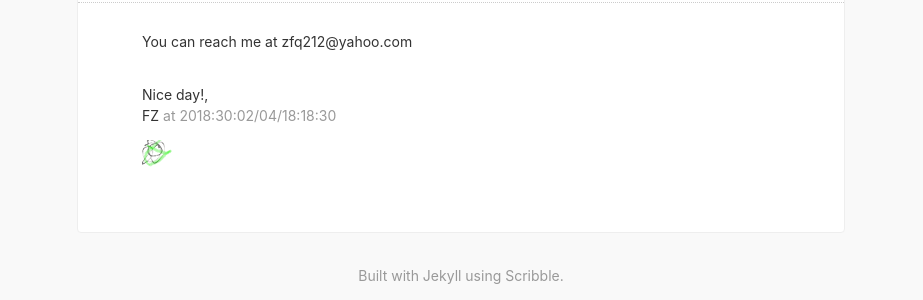
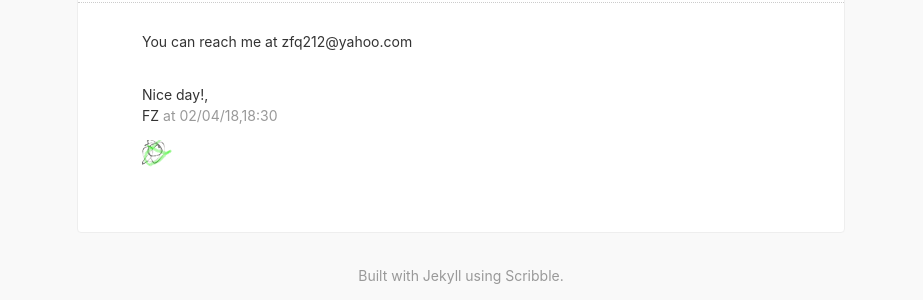
Before and after one commit to zfq212git/zfq212git.github.io, a Jekyll site: the page built from _posts/2018-02-04-test1-firstPost.md, in a window 1280 px wide. Shown: the part 649-949 px from the top of the page, without its empty margins (179-1102 px from the left). Built offline with Jekyll 4.4.1, drawn with Linux system fonts in a browser that asks for light colours; nearby versions of some CDN libraries.

Commit message:
Update signoff.html

```diff
--- a/_includes/signoff.html
+++ b/_includes/signoff.html
@@ -1,6 +1,6 @@
 <p class="mt4">
   Nice day!,<br>
   {{ site.signoff }}
-  <span class="silver">{{ page.date | date: "at %Y:%M:%D:%H:%M" }}</span>
+  <span class="silver">{{ page.date | date: "at %D,%H:%M" }}</span>
 </p>
 <img src="{{ site.url }}/images/scribble3.png" alt="scribble" />
```
